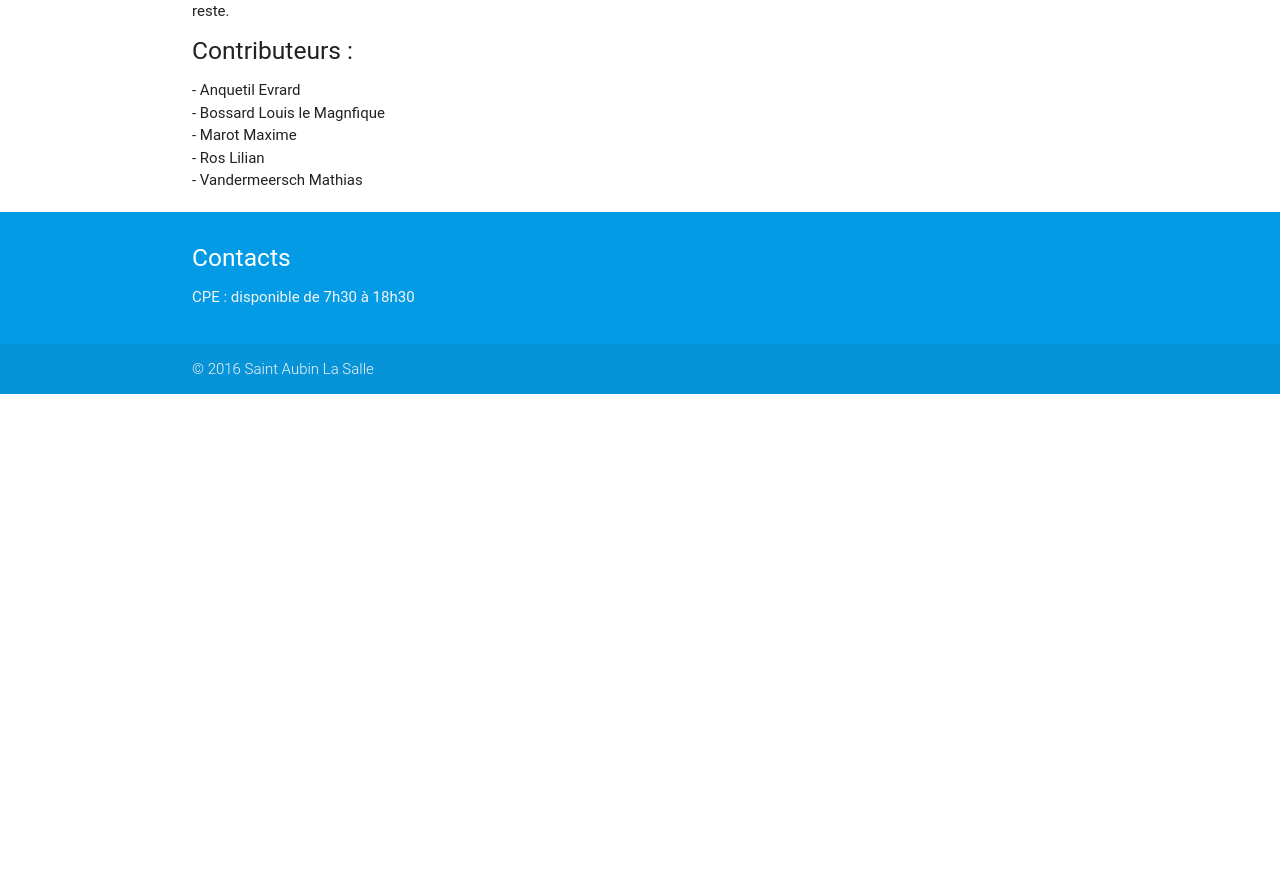
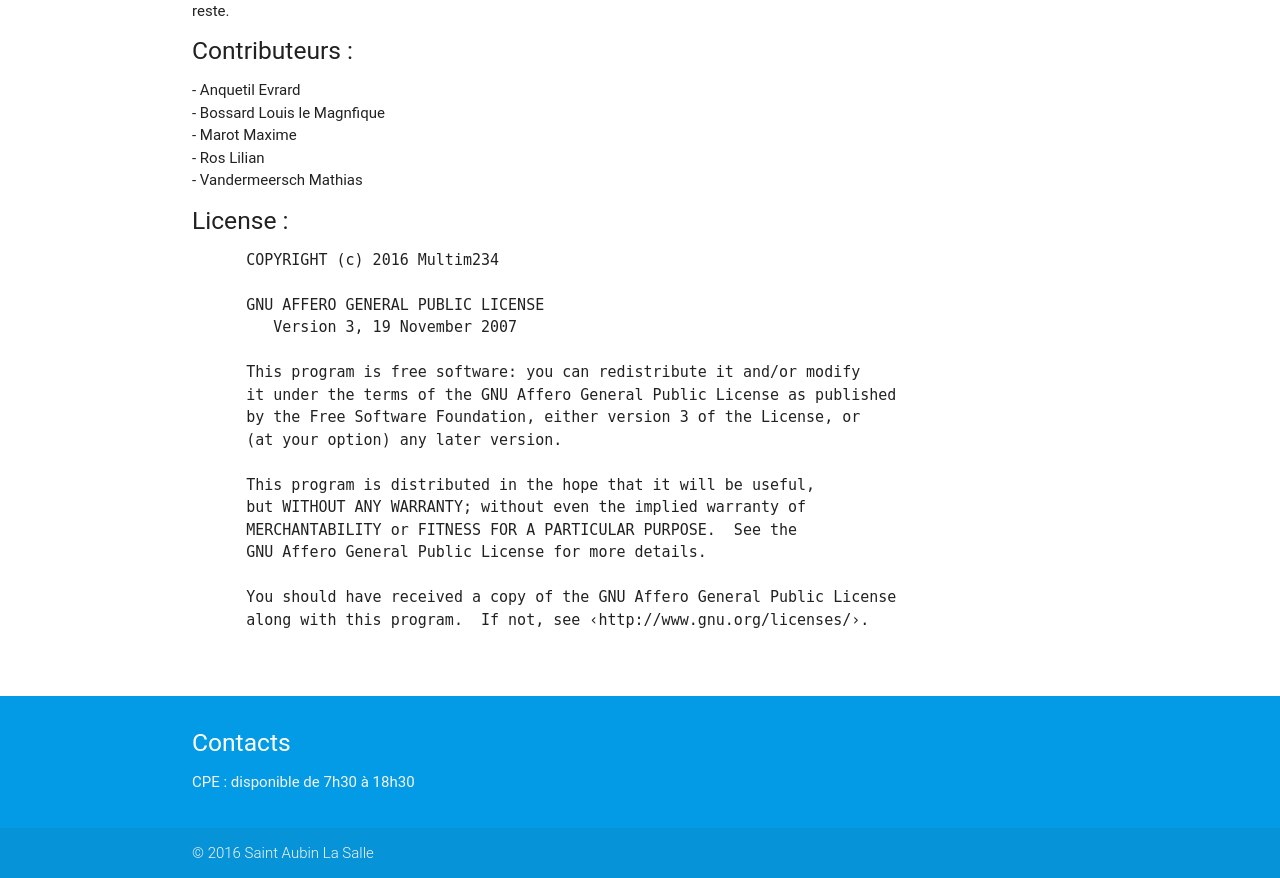
Before and after one commit to multim234/sals-intranet, a Django app: a page that uses base/templates/about.html in a window 1280 px wide. Shown: the part 479-1357 px from the top of the page. Before the commit the page ends 873 px from the top, so only its background shows below. Run offline with Django 3.2, Linux system fonts and the light colour scheme; some web fonts are replaced.

Commit message:
Adding AGPLv3 license

```diff
--- a/base/templates/about.html
+++ b/base/templates/about.html
@@ -33,6 +33,27 @@
         <li>- Ros Lilian</li>
         <li>- Vandermeersch Mathias</li>
     </ul>
+    <h5>License :</h5>
+    <pre>
+      COPYRIGHT (c) 2016 Multim234
+
+      GNU AFFERO GENERAL PUBLIC LICENSE
+         Version 3, 19 November 2007
+
+      This program is free software: you can redistribute it and/or modify
+      it under the terms of the GNU Affero General Public License as published
+      by the Free Software Foundation, either version 3 of the License, or
+      (at your option) any later version.
+
+      This program is distributed in the hope that it will be useful,
+      but WITHOUT ANY WARRANTY; without even the implied warranty of
+      MERCHANTABILITY or FITNESS FOR A PARTICULAR PURPOSE.  See the
+      GNU Affero General Public License for more details.
+
+      You should have received a copy of the GNU Affero General Public License
+      along with this program.  If not, see &lsaquo;http://www.gnu.org/licenses/&rsaquo;.
+
+    </pre>
 </div>
 
 {% endblock %}
```
Also changed, not shown: 1 other file.
